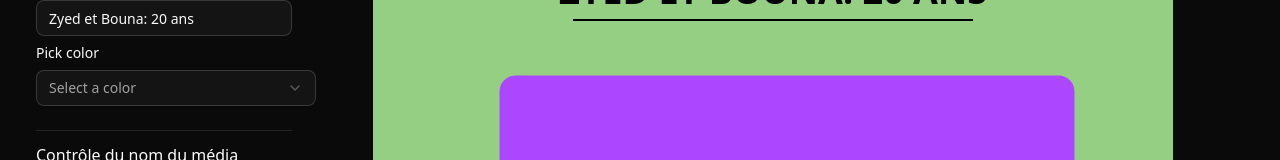
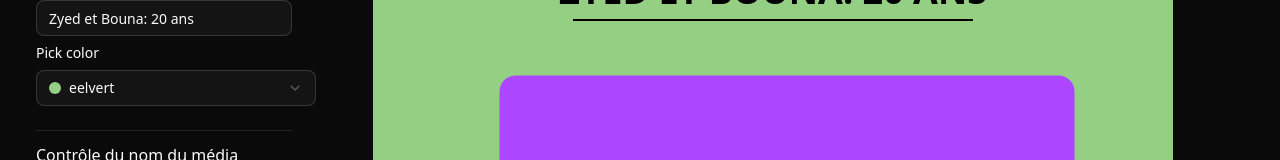
Before and after one commit to theaupoulat/medusa_slideshow, a React (Vite) app: page / in a window 1280 px wide. Shown: the part 145-305 px from the top of the page. Built offline with nearby package versions, Linux system fonts and the light colour scheme.

Commit message:
fix: correctly display the default value in slide color picker

```diff
--- a/src/SlideSettings/components/GeneralSlideControls.tsx
+++ b/src/SlideSettings/components/GeneralSlideControls.tsx
@@ -61,8 +61,9 @@ export const GeneralSlideControls = () => {
               newSlideColor: e,
             })
           }
+          value={settings?.slideColor}
         >
-          <SelectTrigger className="w-[280px]" value={settings?.slideColor}>
+          <SelectTrigger className="w-[280px]">
             <SelectValue placeholder="Select a color" id="color-picker" />
           </SelectTrigger>
           <SelectContent>{...selectOptions}</SelectContent>
```
